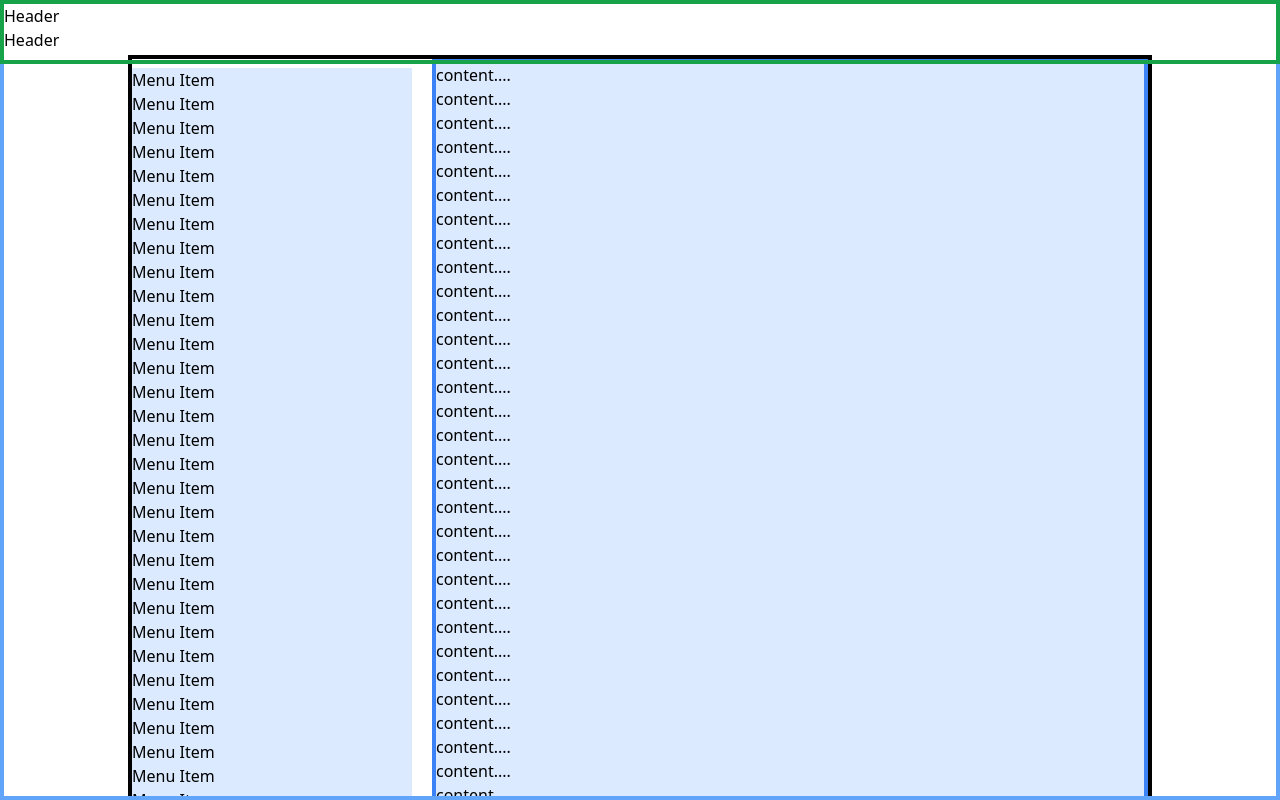
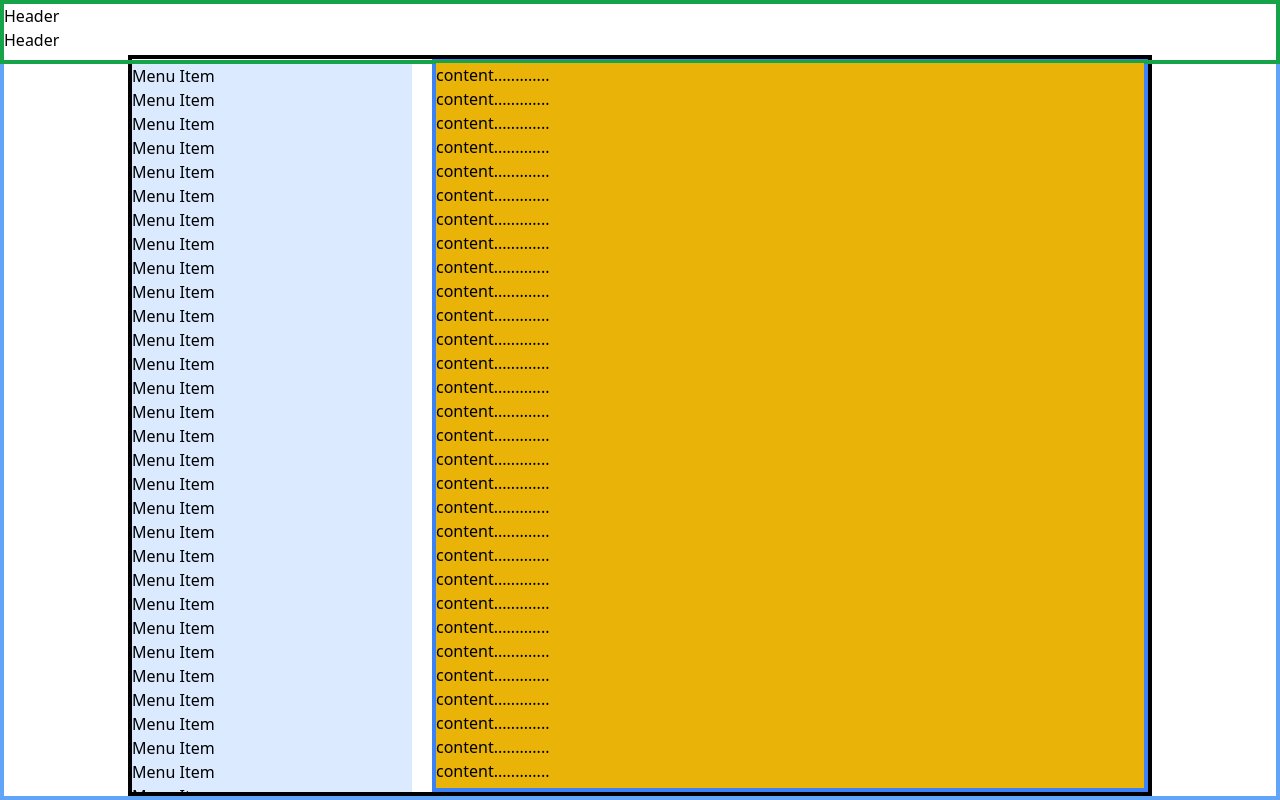
Before and after one commit to roylee0704/responsive-layout, a Next.js app: page /colorverse-flex in a window 1280 px wide. Built offline with nearby package versions, Linux system fonts and the light colour scheme.

Commit message:
add roll

```diff
--- /dev/null
+++ b/components/colorverse-flex/Roll.tsx
@@ -0,0 +1,58 @@
+import React from 'react'
+
+const Roll = () => {
+  // the lesson here is to use relative to control and contain the absolute div.
+
+  return (
+    <div className="flex min-h-[calc(100vh-4.2rem)] flex-1 flex-col overflow-y-auto border-4 border-blue-500 bg-blue-100">
+      <div className="relative h-full overflow-y-auto bg-yellow-500">
+        <div className="absolute">
+          <p>content.............</p>
+          <p>content.............</p>
+          <p>content.............</p>
+          <p>content.............</p>
+          <p>content.............</p>
+          <p>content.............</p>
+          <p>content.............</p>
+          <p>content.............</p>
+          <p>content.............</p>
+          <p>content.............</p>
+          <p>content.............</p>
+          <p>content.............</p>
+          <p>content.............</p>
+          <p>content.............</p>
+          <p>content.............</p>
+          <p>content.............</p>
+          <p>content.............</p>
+          <p>content.............</p>
+          <p>content.............</p>
+          <p>content.............</p>
+          <p>content.............</p>
+          <p>content.............</p>
+          <p>content.............</p>
+          <p>content.............</p>
+          <p>content.............</p>
+          <p>content.............</p>
+          <p>content.............</p>
+          <p>content.............</p>
+          <p>content.............</p>
+          <p>content.............</p>
+          <p>content.............</p>
+          <p>content.............</p>
+          <p>content.............</p>
+          <p>content.............</p>
+          <p>content.............</p>
+          <p>content.............</p>
+          <p>content.............</p>
+          <p>content.............</p>
+          <p>content.............</p>
+          <p>content.............</p>
+          <p>content.............</p>
+          <p>content.............</p>
+        </div>
+      </div>
+    </div>
+  )
+}
+
+export default Roll
--- a/pages/colorverse-flex.tsx
+++ b/pages/colorverse-flex.tsx
@@ -13,7 +13,7 @@ const ColorverseFlex = () => {
       {/* max-h-[0] */}
       <div className="mx-auto mt-[3.2rem] flex border-4 border-black md:space-x-5 lg:max-w-5xl">
         <Side />
-        <Main />
+        <Chat />
       </div>
     </div>
   )
```
